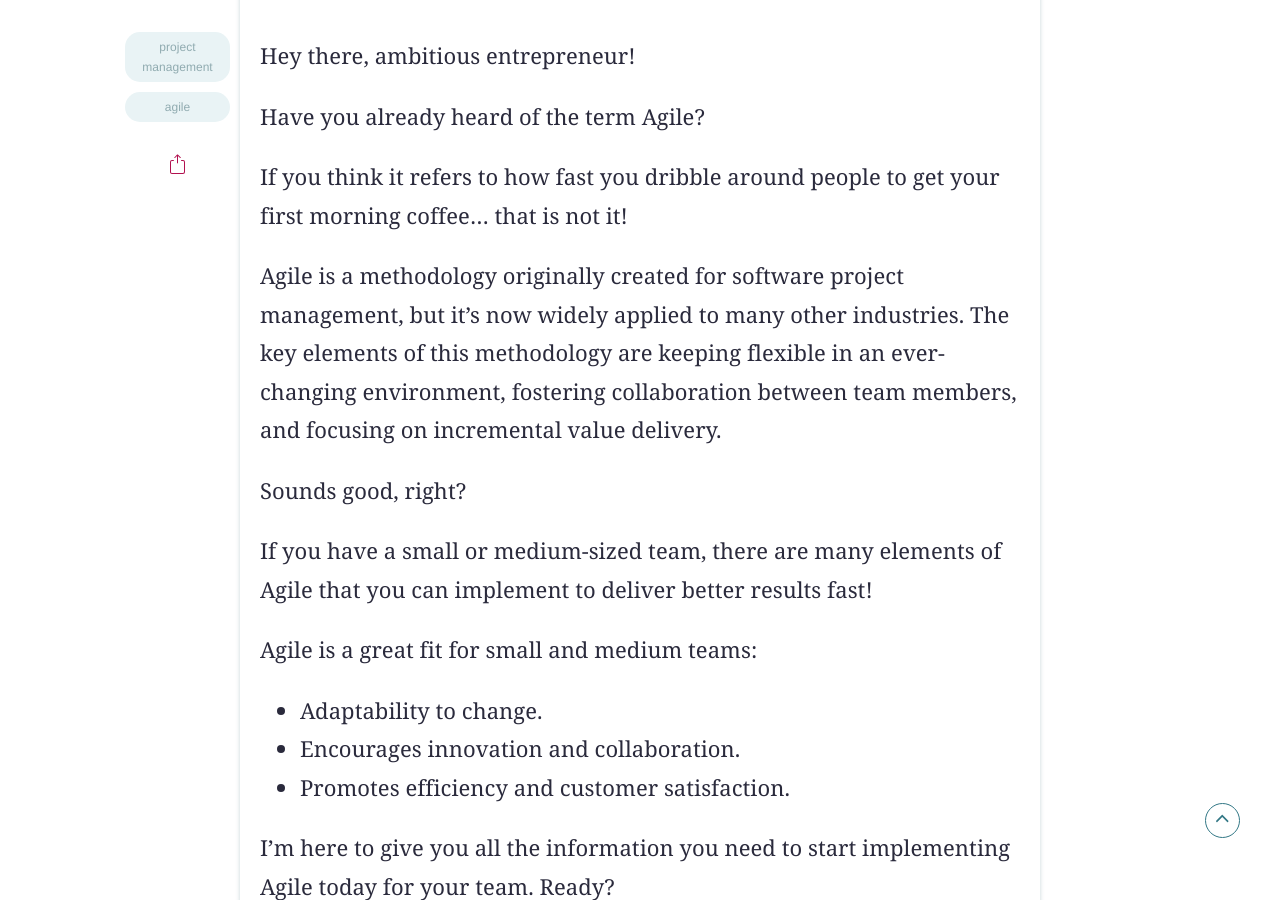
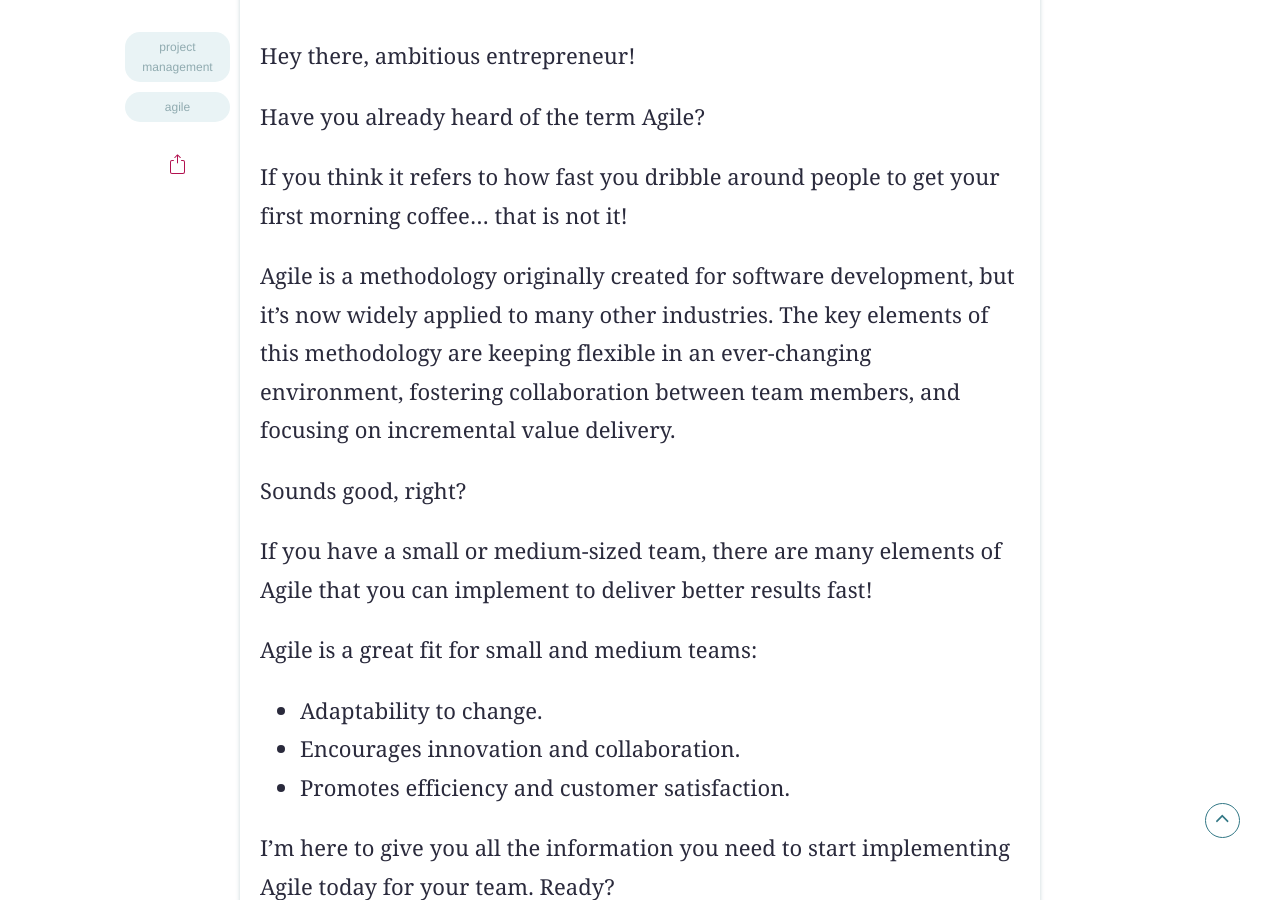
Before and after one commit to cartacamilla/cartacamilla.github.io, a Jekyll site: the page built from _posts/2025-01-10-agile.md, in a window 1280 px wide and 900 px high, scrolled down 1249 px. Built offline with Jekyll 4.4.1, drawn with Linux system fonts in a browser that asks for light colours; some web fonts are replaced.

Commit message:
Correction

```diff
--- a/_posts/2025-01-10-agile.md
+++ b/_posts/2025-01-10-agile.md
@@ -20,7 +20,7 @@ Have you already heard of the term Agile?
 
 If you think it refers to how fast you dribble around people to get your first morning coffee… that is not it!
 
-Agile is a methodology originally created for software project management, but it’s now widely applied to many other industries. The key elements of this methodology are keeping flexible in an ever-changing environment, fostering collaboration between team members, and focusing on incremental value delivery.
+Agile is a methodology originally created for software development, but it’s now widely applied to many other industries. The key elements of this methodology are keeping flexible in an ever-changing environment, fostering collaboration between team members, and focusing on incremental value delivery.
 
 Sounds good, right?
 
```
